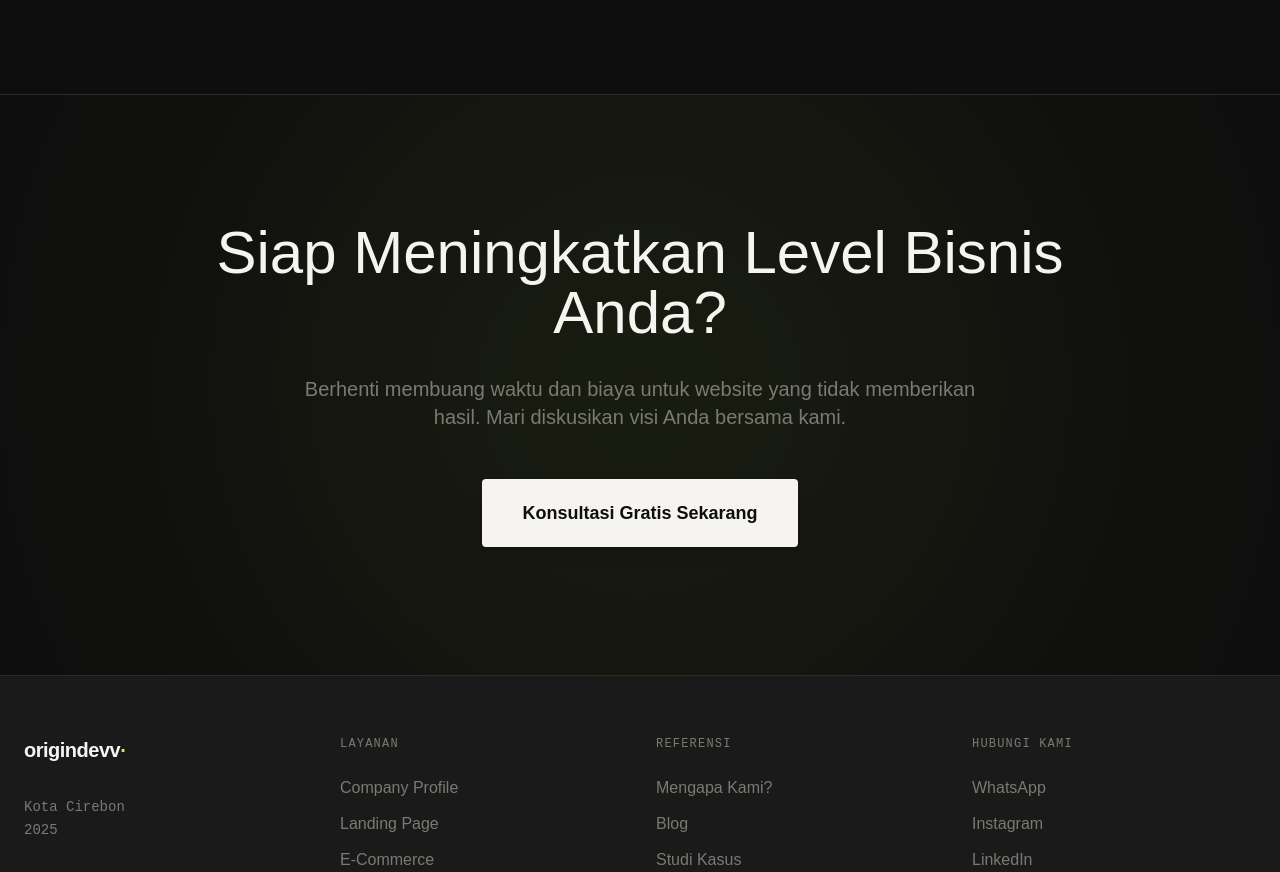
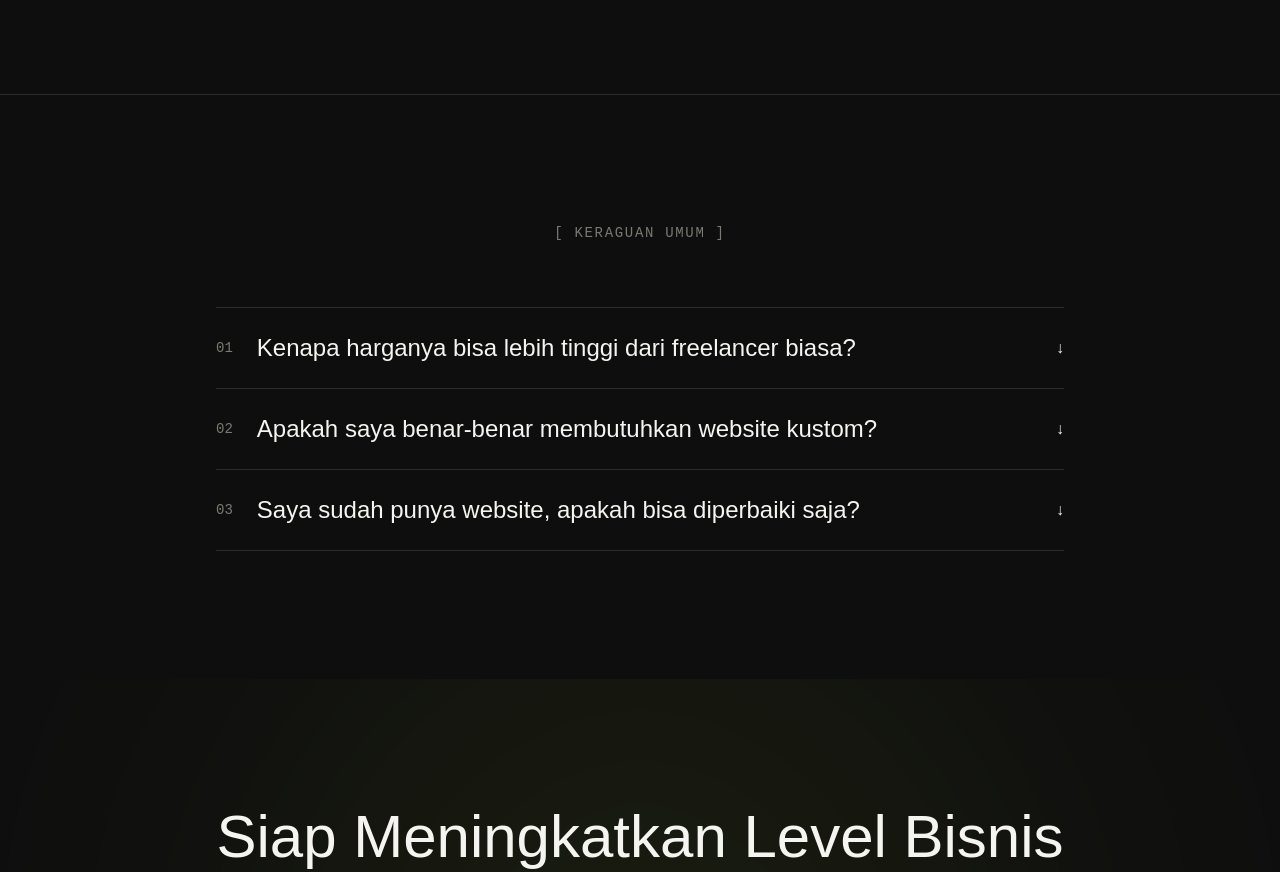
Before and after one commit to dimsdevv/portofolio-business, a React (Vite) app: page /mengapa-kami in a window 1280 px wide. Shown: the part 2297-3169 px from the top of the page. Built offline with nearby package versions, Linux system fonts and the light colour scheme; a web font is replaced by a local one.

Commit message:
feat: add QnA section to Why Us page with custom copywriting

```diff
--- a/src/components/sections/FAQSection.jsx
+++ b/src/components/sections/FAQSection.jsx
@@ -1,7 +1,11 @@
 import Accordion from '../ui/Accordion'
 
-export default function FAQSection() {
-  const faqs = [
+export default function FAQSection({
+  title = "PERTANYAAN UMUM",
+  subtitle = "[ 06 — PERTANYAAN UMUM ]",
+  faqsData
+}) {
+  const defaultFaqs = [
     {
       id: "01",
       question: "Berapa lama proses pembuatan website?",
@@ -29,11 +33,13 @@ export default function FAQSection() {
     }
   ]
 
+  const faqs = faqsData || defaultFaqs
+
   return (
     <section className="py-32 bg-[var(--color-ink)]">
       <div className="container mx-auto px-6 max-w-4xl">
         <h2 className="font-mono text-[var(--color-fog)] text-sm tracking-[0.12em] uppercase mb-16 text-center">
-          [ 06 — PERTANYAAN UMUM ]
+          {subtitle}
         </h2>
 
         <div className="border-b border-[var(--color-border-ink)]">
--- a/src/pages/WhyUs.jsx
+++ b/src/pages/WhyUs.jsx
@@ -3,6 +3,7 @@ import { Helmet } from 'react-helmet-async'
 import AnimatedText from '../components/ui/AnimatedText'
 import MagneticButton from '../components/ui/MagneticButton'
 import { Zap, Layout, Search, Smartphone, Shield, CheckCircle2, XCircle } from 'lucide-react'
+import FAQSection from '../components/sections/FAQSection'
 
 export default function WhyUs() {
   const benefits = [
@@ -200,6 +201,28 @@ export default function WhyUs() {
         </div>
       </section>
 
+      {/* FAQ Section */}
+      <FAQSection
+        subtitle="[ KERAGUAN UMUM ]"
+        faqsData={[
+          {
+            id: "01",
+            question: "Kenapa harganya bisa lebih tinggi dari freelancer biasa?",
+            answer: "Kami tidak menggunakan template WordPress murahan. Kami membangun ekosistem digital secara kustom dari nol dengan fokus pada kecepatan dan konversi. Ini adalah investasi bisnis yang dirancang untuk balik modal melalui penjualan yang dihasilkan."
+          },
+          {
+            id: "02",
+            question: "Apakah saya benar-benar membutuhkan website kustom?",
+            answer: "Jika bisnis Anda baru mulai dan dana sangat terbatas, website template mungkin cukup. Namun, jika Anda ingin skala besar, menonjol dari kompetitor, dan membutuhkan performa maksimal untuk mendominasi Google, website kustom adalah keharusan."
+          },
+          {
+            id: "03",
+            question: "Saya sudah punya website, apakah bisa diperbaiki saja?",
+            answer: "Kami biasanya membangun ulang dari awal untuk memastikan standar kualitas, keamanan, dan kecepatan kami terpenuhi. Namun, kami sangat terbuka untuk melakukan perombakan total (revamp) dengan memanfaatkan materi dari website lama Anda."
+          }
+        ]}
+      />
+
       {/* Final CTA */}
       <section className="py-32 px-6 relative overflow-hidden">
         {/* Abstract Glow Background */}
```
